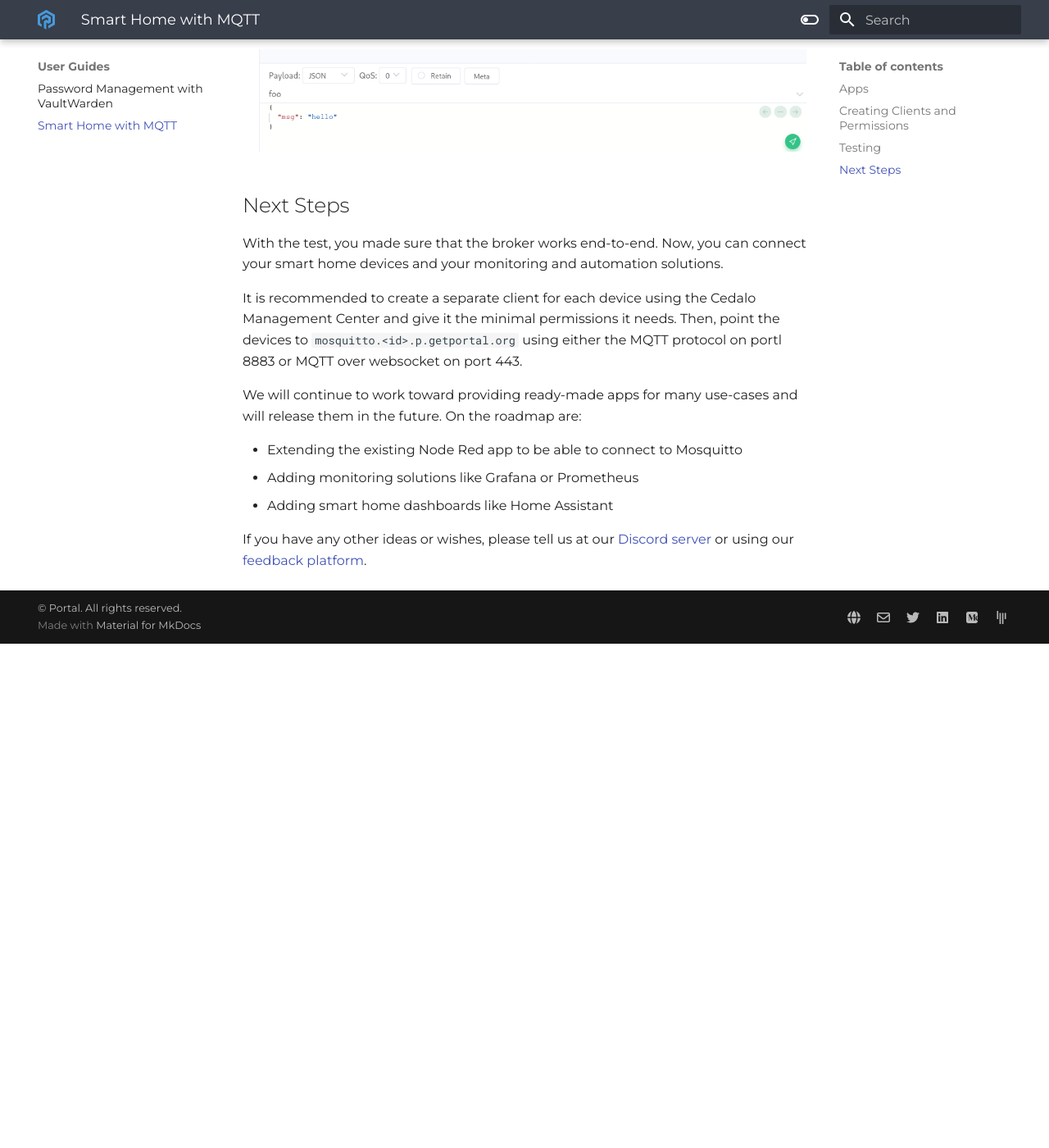
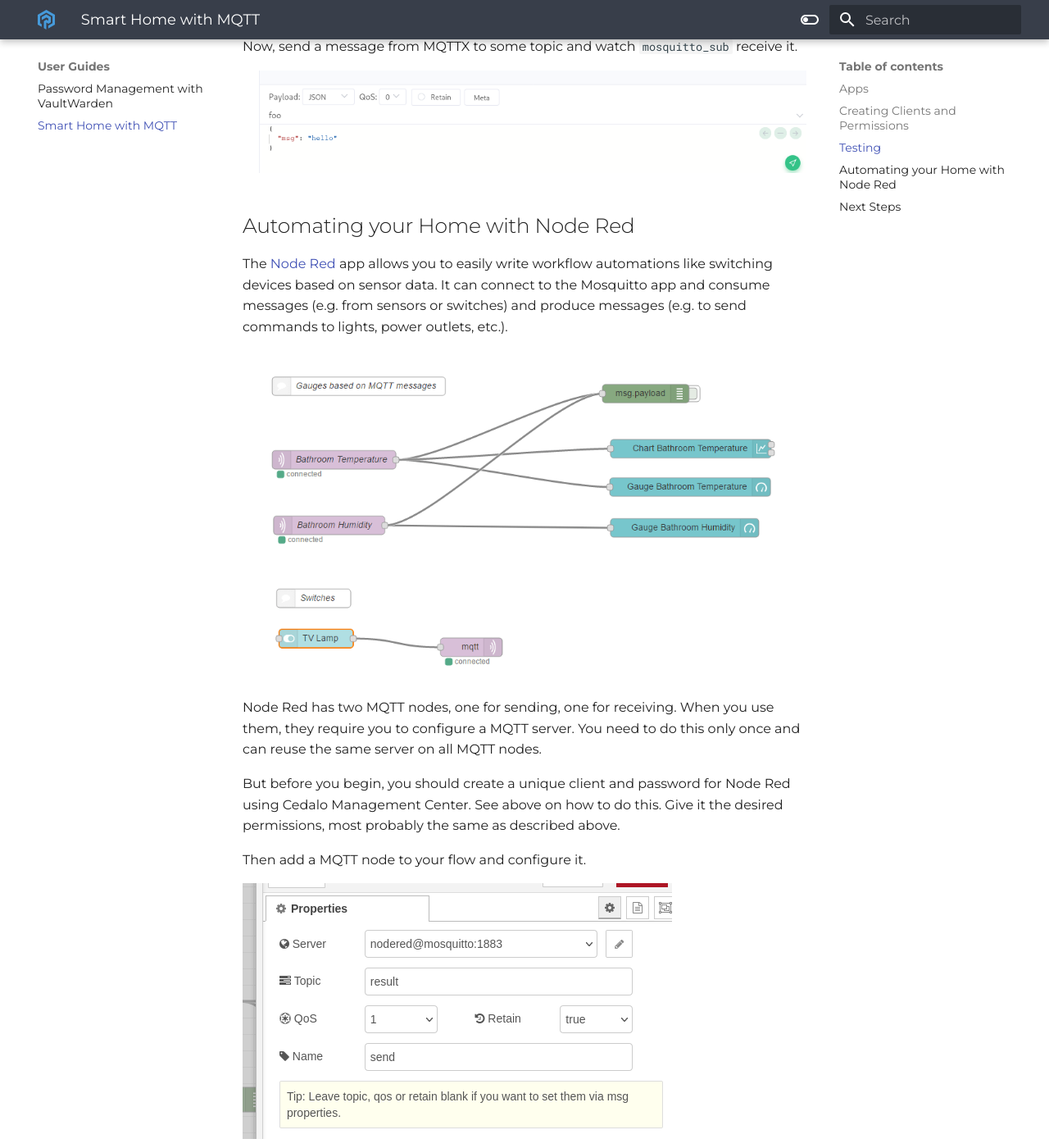
Before and after one commit to FreeshardBase/documentation, an MkDocs documentation site: the page built from docs/user_guides/smart_home.md, in a window 1280 px wide and 1400 px high, scrolled down 5080 px. Shown: the whole window at 82% size. Built offline with MkDocs 1.6.1 and Material for MkDocs 9.7.7, drawn with Linux system fonts in a browser that asks for light colours; before the commit the page ends 5865 px from its top, so only the background shows below that; some of the changed text lies outside the part shown.

Commit message:
add section about node red to smart home guide

```diff
--- a/docs/user_guides/smart_home.md
+++ b/docs/user_guides/smart_home.md
@@ -7,7 +7,8 @@
 This allows you to monitor and control your IoT devices from anywhere
 and from any device you have paired.
 It also provides a privacy-preserving way of consolidating your IoT devices
-which might manage sensitive data.
+which is important if they manage sensitive data.
+You can even create automation rules that act on the data.
 
 This guide covers installation and first steps for setting up your Portal.
 
@@ -92,6 +93,40 @@
 
 ![Screenshot of MQTTX message sending](smart_home_img/mqttx_message_sending.png)
 
+## Automating your Home with Node Red
+
+The [Node Red](https://nodered.org/) app allows you to easily write workflow automations
+like switching devices based on sensor data.
+It can connect to the Mosquitto app and consume messages (e.g. from sensors or switches)
+and produce messages (e.g. to send commands to lights, power outlets, etc.).
+
+![Screenshot of a Node Red flow using MQTT](smart_home_img/node-red-flow.png)
+
+Node Red has two MQTT nodes, one for sending, one for receiving.
+When you use them, they require you to configure a MQTT server.
+You need to do this only once and can reuse the same server on all MQTT nodes.
+
+But before you begin, you should create a unique client and password for Node Red
+using Cedalo Management Center.
+See above on how to do this.
+Give it the desired permissions, most probably the same as described above.
+
+Then add a MQTT node to your flow and configure it.
+
+![Screenshot of the configuration of a MQTT out node](smart_home_img/node-red-node-config.png)
+
+Setup the server.
+The server name is simply `mosquitto`, the port is 1883.
+
+![Screenshot of the configuration of a MQTT server](smart_home_img/node-red-server-config.png)
+
+Also enter the credentials you created before.
+
+![Screenshot of the credential configuration of a MQTT server](smart_home_img/node-red-credential-config.png)
+
+Now, you can use this server to receive and send messages.
+This allows you to create powerful automations.
+
 ## Next Steps
 
 With the test, you made sure that the broker works end-to-end.
@@ -106,7 +141,6 @@
 and will release them in the future.
 On the roadmap are:
 
-* Extending the existing Node Red app to be able to connect to Mosquitto
 * Adding monitoring solutions like Grafana or Prometheus
 * Adding smart home dashboards like Home Assistant
 
```
Also changed, not shown: docs/user_guides/smart_home_img/node-red-credential-config.png (added), docs/user_guides/smart_home_img/node-red-flow.png (added), docs/user_guides/smart_home_img/node-red-node-config.png (added), docs/user_guides/smart_home_img/node-red-server-config.png (added).
